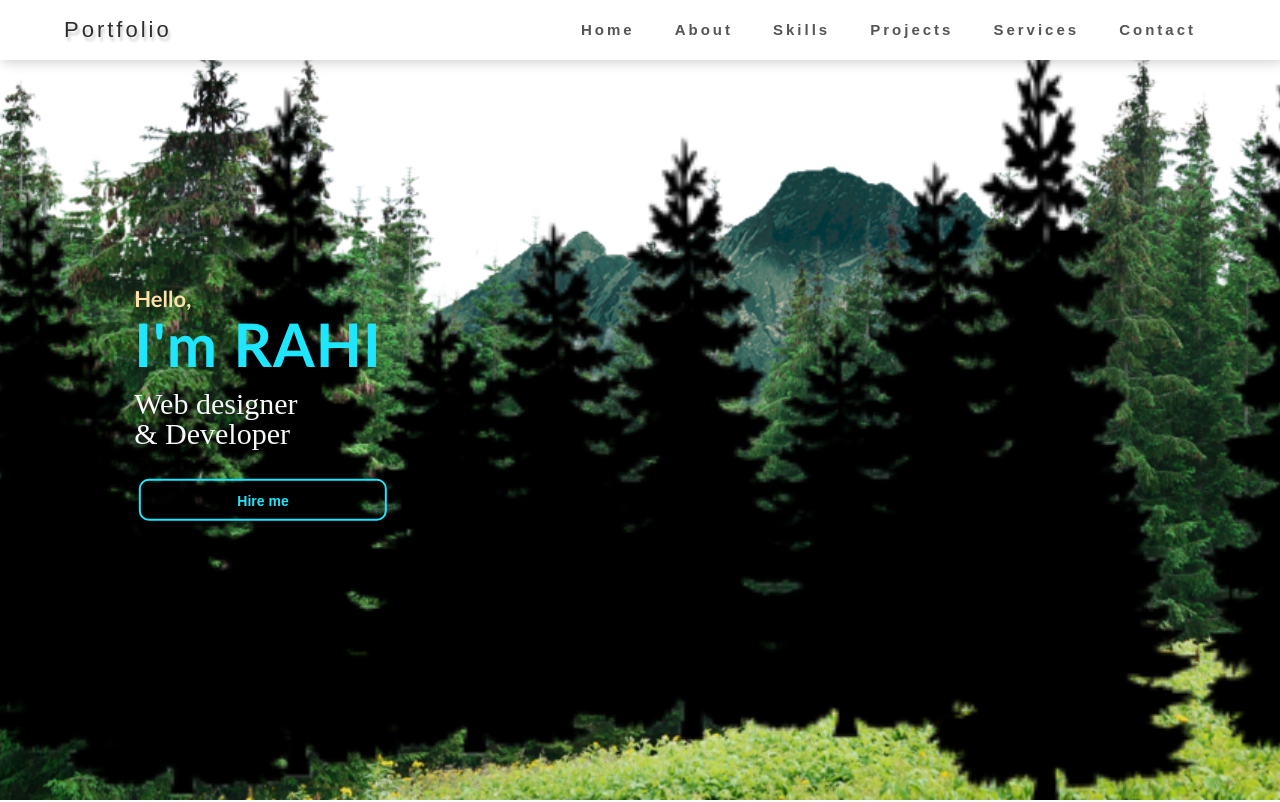
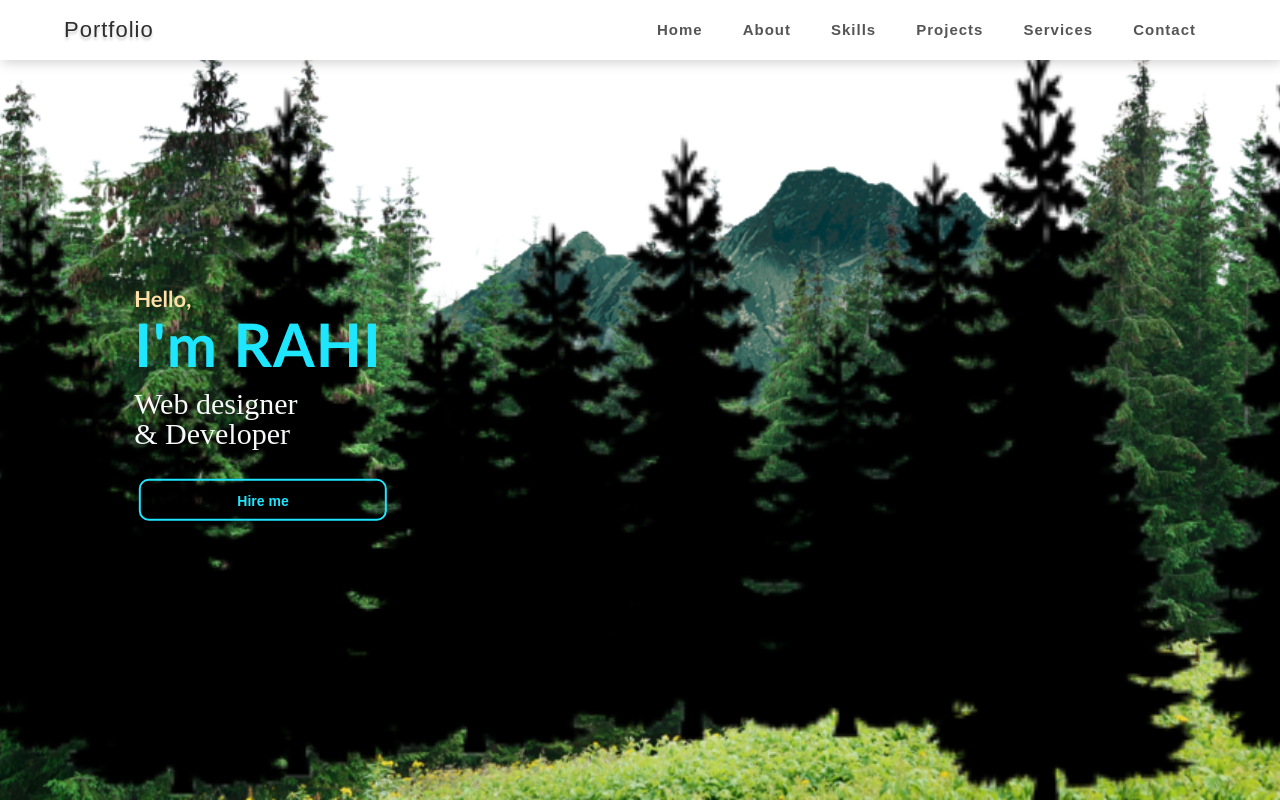
Before and after one commit to mohammad-rahi/mohammad-rahi, a plain HTML site: page index.html in a window 1280 px wide. Shown: the top 802 px of the page. Drawn offline with Linux system fonts and the light colour scheme.

Commit message:
Update style.css

```diff
--- a/style.css
+++ b/style.css
@@ -64,7 +64,7 @@ nav ul li a {
   color: #555555;
   font-size: 15px;
   font-weight: 700;
-  letter-spacing: 3px;
+  letter-spacing: 1px;
   transition: transform 0.3s;
 }
 
@@ -85,8 +85,8 @@ nav ul li a:hover::after {
 .logo {
   color: #2e2e2e;
   font-size: 22px;
-  letter-spacing: 3px;
-  text-shadow: 2px 4px 3px rgba(0, 0, 0, 0.2);
+  letter-spacing: 1px;
+  text-shadow: 0 3px 3px rgba(0, 0, 0, 0.2);
 }
 .text-wrapper {
   position: absolute;
```
